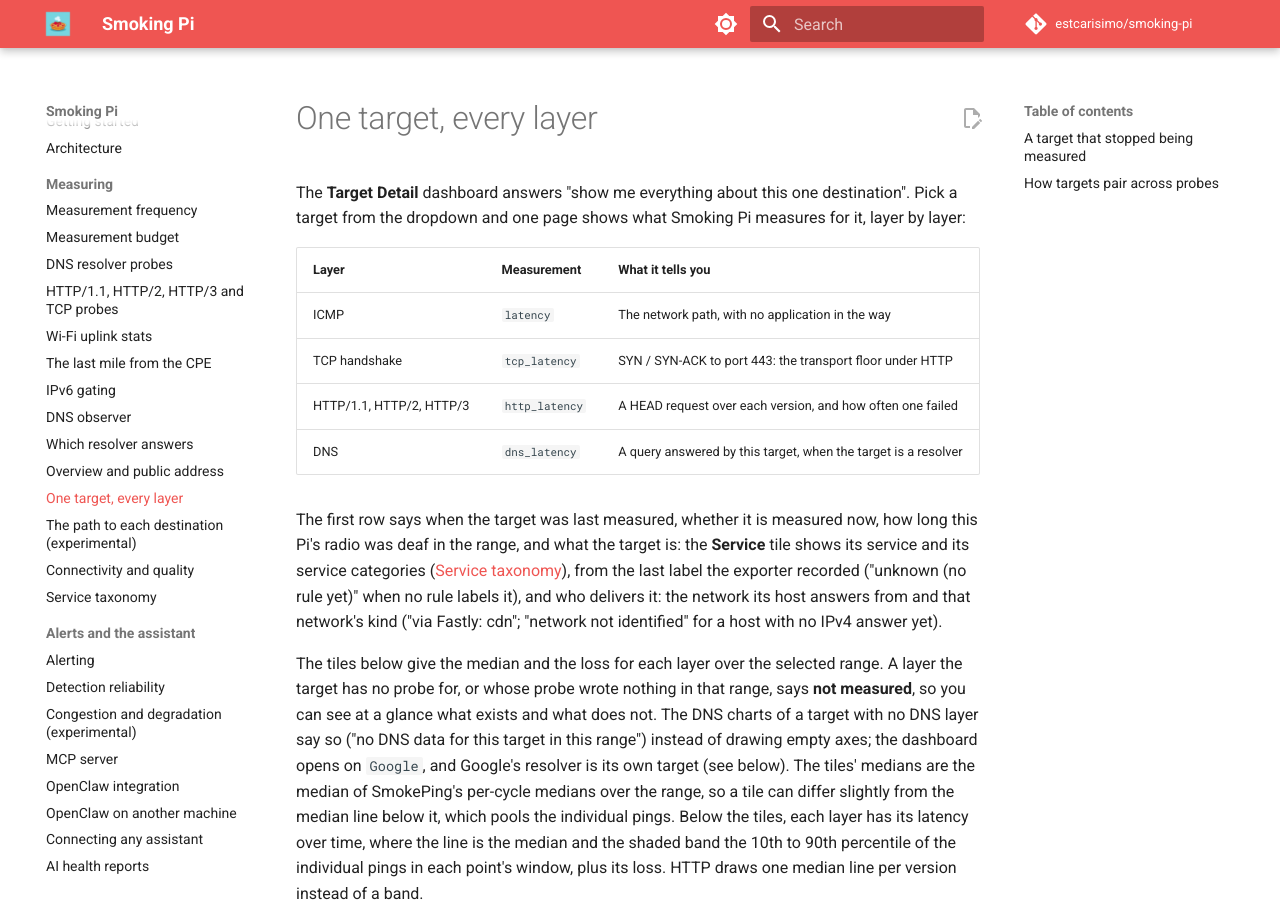
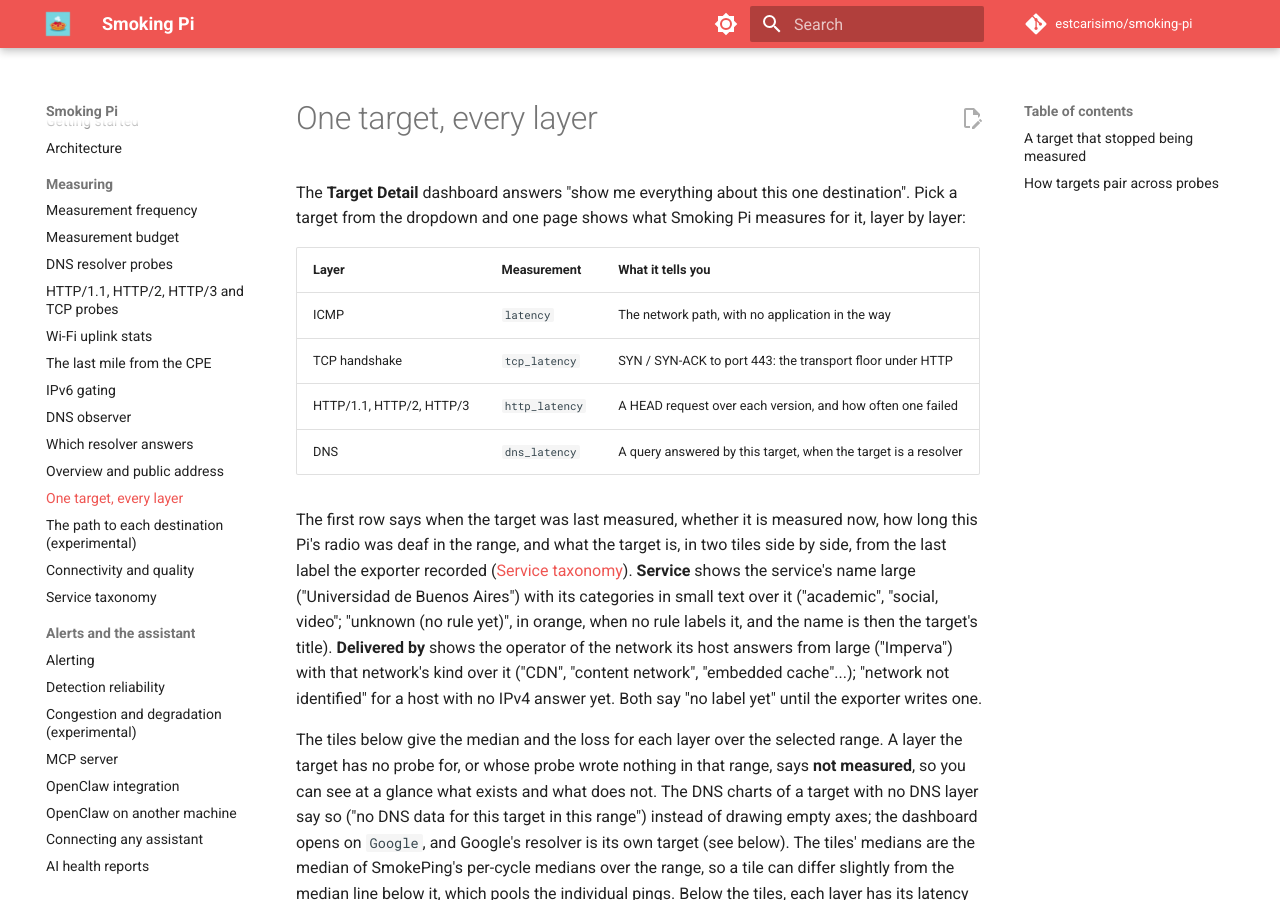
Before and after one commit to estcarisimo/smoking-pi, an MkDocs documentation site: the page built from docs/target-detail.md, in a window 1280 px wide and 900 px high. Built offline with MkDocs 1.6.1 and Material for MkDocs 9.7.7, drawn with Linux system fonts in a browser that asks for light colours; comment, search, counter and statistics services are not loaded.

Commit message:
fix(dashboards): Target Detail names the service in big text, not its category
The Service tile drew the category as the value and the service name as a
tiny caption. It is now two stats: Service (the name, categories over it)
and Delivered by (the operator, its kind in words over it), stacked at any
width. The CHANGELOG entry rides in the previous commit.

Co-Authored-By: Claude Opus 5.5 <noreply@anthropic.com>

```diff
--- a/docs/target-detail.md
+++ b/docs/target-detail.md
@@ -13,12 +13,15 @@ Smoking Pi measures for it, layer by layer:
 
 The first row says when the target was last measured, whether it is
 measured now, how long this Pi's radio was deaf in the range, and what the
-target is: the **Service** tile shows its service and its service
-categories ([Service taxonomy](taxonomy.md)), from the last label the
-exporter recorded ("unknown (no rule yet)" when no rule labels it), and
-who delivers it: the network its host answers from and that network's kind
-("via Fastly: cdn"; "network not identified" for a host with no IPv4
-answer yet).
+target is, in two tiles side by side, from the last label the exporter
+recorded ([Service taxonomy](taxonomy.md)). **Service** shows the service's
+name large ("Universidad de Buenos Aires") with its categories in small
+text over it ("academic", "social, video"; "unknown (no rule yet)", in
+orange, when no rule labels it, and the name is then the target's title).
+**Delivered by** shows the operator of the network its host answers from
+large ("Imperva") with that network's kind over it ("CDN", "content
+network", "embedded cache"...); "network not identified" for a host with
+no IPv4 answer yet. Both say "no label yet" until the exporter writes one.
 
 The tiles below give the median and the loss for each layer over the
 selected range. A layer the target has no probe for, or whose probe wrote
```
Also changed, not shown: 1 other file.
